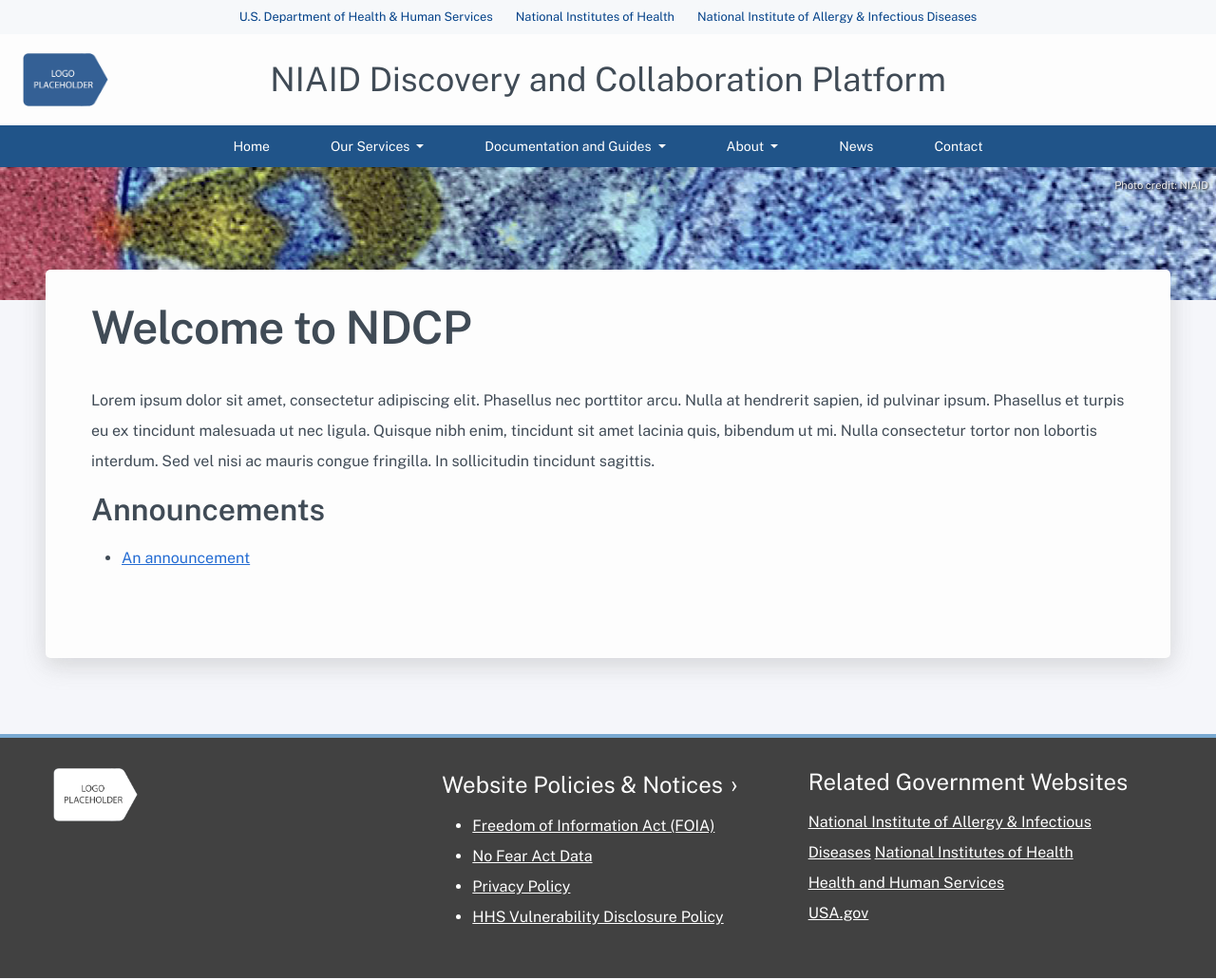
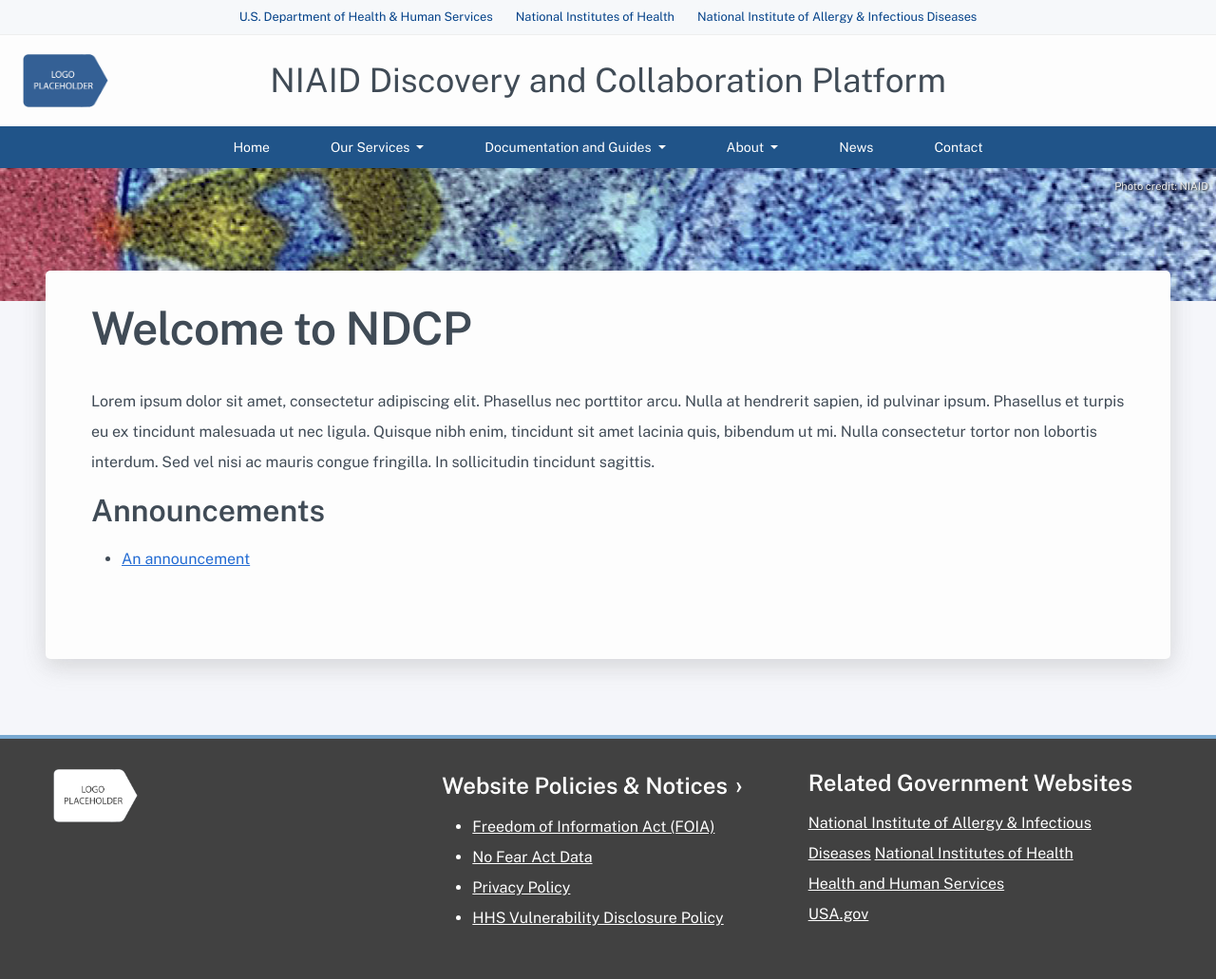
Before and after one commit to spartanicus/ndcp-front-website, a Jekyll site: the page built from index.md, in a window 1280 px wide. Shown: the whole page at 95% size. Built offline with Jekyll 4.4.1, drawn with Linux system fonts in a browser that asks for light colours.

Commit message:
Minor clean up

```diff
--- a/_includes/footer.html
+++ b/_includes/footer.html
@@ -1,7 +1,7 @@
 <div class="global--footer__content row">
   <div class="global--footer__content__column col-12 col-lg-4">
     <a class="image-nds image--logo " href="/" data-nav="footer-nav-logo">
-      <img src="{{ "/assets/img/logo-white.png" | relative_url }}" class="site-logo" alt="NIAID Logo" />
+      <img src="{{ "/assets/img/logo-white.png" | relative_url }}" class="site-logo" alt="NIAID Logo (placeholder)" />
     </a>
   </div>
   <div class="global--footer__content__column col-12 col-lg-8">
@@ -10,7 +10,7 @@
         <div class="col-12 col-lg-6">
           <div id="block-niaidfooterpolicies" class="block block-block-content block-block-content9e0cadc6-6d7c-43d7-80f8-d9354e9546f5">
             <div class="clearfix text-formatted field field--name-body field--type-text-with-summary field--label-hidden field__item">
-              <h4><a href="/global/website-policies-and-notices" data-nav="footer-nav-website-policies-&amp;-notices">Website Policies &amp; Notices</a></h4>
+              <h3><a href="https://www.niaid.nih.gov/global/website-policies-and-notices" data-nav="footer-nav-website-policies-&amp;-notices">Website Policies &amp; Notices</a></h3>
               <ul>
                 <li><a href="https://www.niaid.nih.gov//node/5225" data-nav="footer-nav-freedom-of-information-act-(foia)">Freedom of Information Act (FOIA)</a></li>
                 <li><a href="https://www.niaid.nih.gov//node/5228" data-nav="footer-nav-no-fear-act-data">No Fear Act Data</a></li>
@@ -22,9 +22,10 @@
         </div>
         <div class="col-12 col-lg-6">
           <div id="block-relatedgovernmentwebsites" class="block block-block-content block-block-content3c700864-3242-4ab3-a522-0eda1fece512">
-            <div class="clearfix text-formatted field field--name-body field--type-text-with-summary field--label-hidden field__item"><h4>Related Government Websites</h4>
+            <div class="clearfix text-formatted field field--name-body field--type-text-with-summary field--label-hidden field__item">
+              <h3>Related Government Websites</h3>
               <div>
-                <a href="http://www.niaid.nih.gov/" title="National Institute of Allergy &amp; Infectious Diseases">National Institute of Allergy &amp; Infectious Diseases</a>
+                <a href="http://www.niaid.nih.gov/">National Institute of Allergy &amp; Infectious Diseases</a>
                 <a class="footer--relatedgovernmentwebsites ext-link-footer" href="http://www.nih.gov" data-nav="footer-nav-national-institutes-of-health" target="_blank">National Institutes of Health</a><!--a href="http://www.nih.gov" class="ext-link-icon" aria-label="External Link"></a--><br>
                 <a class="footer--relatedgovernmentwebsites ext-link-footer" href="http://www.hhs.gov" data-nav="footer-nav-health-and-human-services" target="_blank">Health and Human Services</a><!--a href="http://www.hhs.gov" class="ext-link-icon" aria-label="External Link"></a--><br>
                 <a class="footer--relatedgovernmentwebsites ext-link-footer" href="http://www.usa.gov" data-nav="footer-nav-usa.gov" target="_blank">USA.gov</a><!--a href="http://www.usa.gov" class="ext-link-icon" aria-label="External Link"></a--></div>
--- a/_includes/header.html
+++ b/_includes/header.html
@@ -2,13 +2,13 @@
   <h2 class="visually-hidden" id="ndcp-org-links-title">NDCP Organizations Menu</h2>
   <ul>
     <li>
-      <a href="http://www.hhs.gov/" title="U.S. Department of Health &amp; Human Services">U.S. Department of Health &amp; Human Services</a>
+      <a href="http://www.hhs.gov/">U.S. Department of Health &amp; Human Services</a>
     </li>
     <li>
-      <a href="http://www.nih.gov/" title="National Institutes of Health">National Institutes of Health</a>
+      <a href="http://www.nih.gov/">National Institutes of Health</a>
     </li>
     <li>
-      <a href="http://www.niaid.nih.gov/" title="National Institute of Allergy &amp; Infectious Diseases">National Institute of Allergy &amp; Infectious Diseases</a>
+      <a href="http://www.niaid.nih.gov/">National Institute of Allergy &amp; Infectious Diseases</a>
     </li>
   </ul>
 </nav>
--- a/_sass/1-base-mobile.scss
+++ b/_sass/1-base-mobile.scss
@@ -44,6 +44,7 @@
   background-color: #f6f8fa;
   font-size: 0.8em;
   text-align: center;
+  border-bottom: 1px solid #eee;
 }
 #ndcp-org-links ul {
   margin: 0;
@@ -229,13 +230,16 @@
   margin: 0 auto;
   padding: 2rem;
 }
-.global--footer__content__column h4 a {
+.global--footer__content__column h3 {
+  font-size: 1.5rem;
+}
+.global--footer__content__column h3 a {
   text-decoration: none;
 }
-.global--footer__content__column h4 a:hover {
+.global--footer__content__column h3 a:hover {
   text-decoration: underline;
 }
-.global--footer__content__column h4 a::after {
+.global--footer__content__column h3 a::after {
   color: white;
   content: "›";
   font-size: 1.7rem;
```
